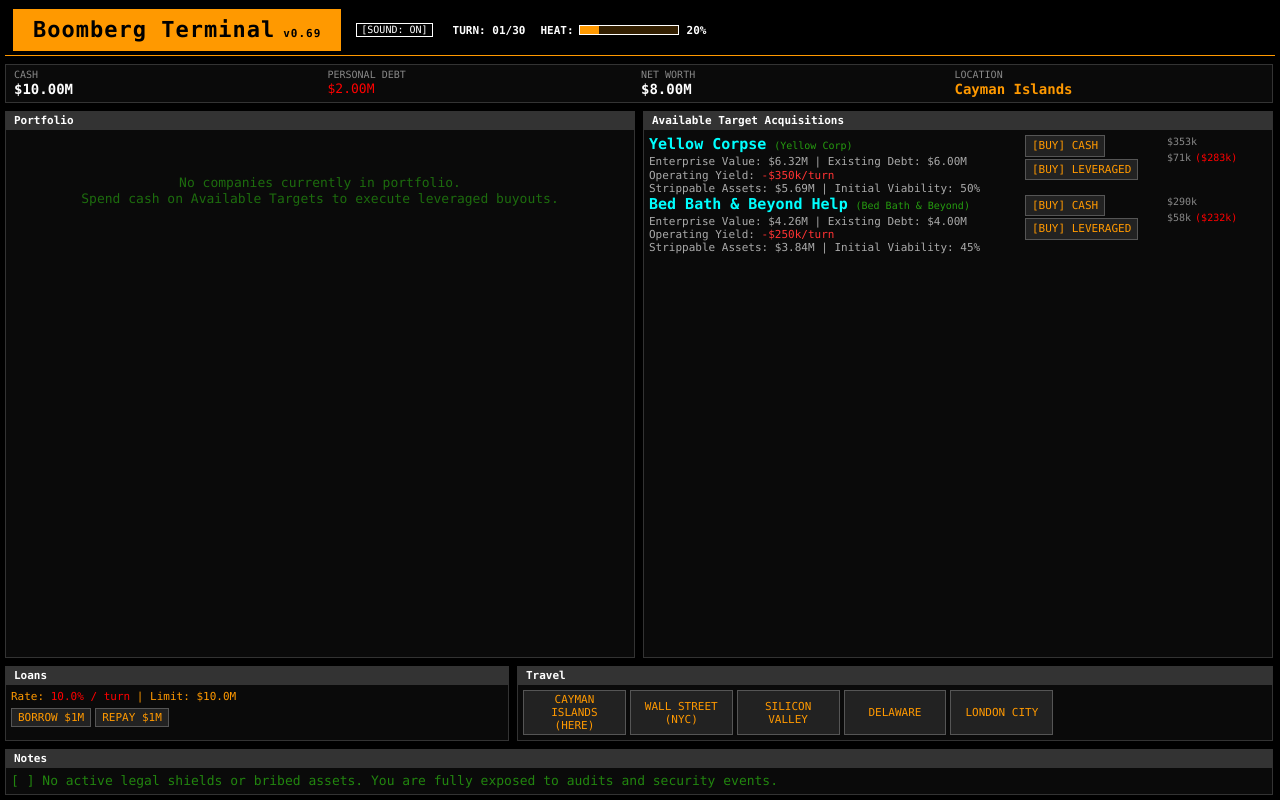
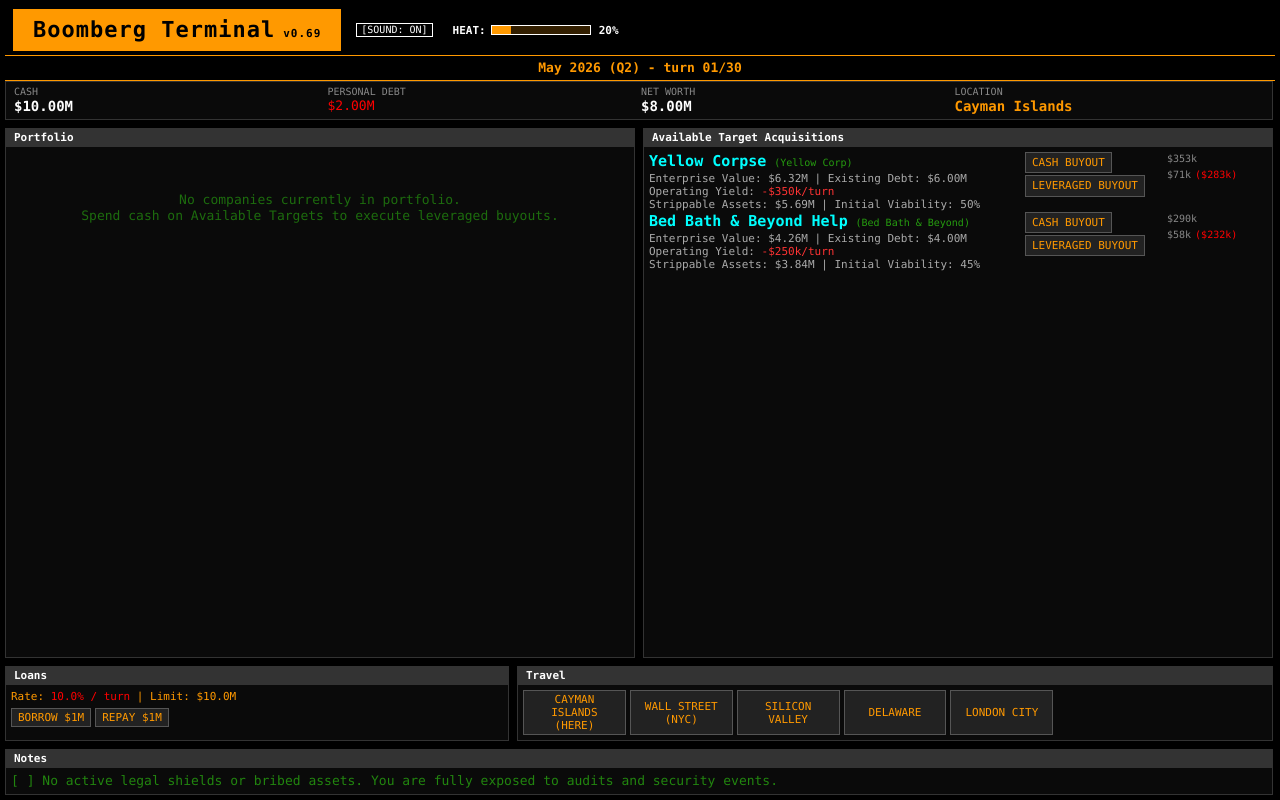
Before and after one commit to TheoA/theoa, a website: page prototype.html in a window 1280 px wide. Drawn offline with Linux system fonts and the light colour scheme.

Commit message:
Add date bar below Boomberg Terminal header with turn-based month/quarter tracking

```diff
--- a/engine.js
+++ b/engine.js
@@ -7,12 +7,15 @@ export function createEngine() {
     let state = createInitialState();
 
     function createInitialState() {
+        const now = new Date();
         return {
             cash: config.initialCash,
             debt: config.initialDebt,
             heat: config.initialHeat,
             location: 'Cayman Islands',
             turn: 1,
+            gameStartMonth: now.getMonth(),
+            gameStartYear: now.getFullYear(),
             marketCrashTurns: 0,
             creditFreezeTurns: 0,
             strikeTurns: {},
--- a/prototype.html
+++ b/prototype.html
@@ -55,7 +55,16 @@
         header {
             border-bottom: 1px solid var(--bb-amber);
             padding: 4px 8px;
-            margin-bottom: 8px;
+            flex-shrink: 0;
+        }
+
+        .date-bar {
+            border-bottom: 1px solid var(--bb-amber);
+            padding: 4px 8px;
+            font-size: 13px;
+            font-weight: bold;
+            color: var(--bb-amber);
+            text-align: center;
             flex-shrink: 0;
         }
 
@@ -469,7 +478,6 @@
                 <div class="header-info-bar">
                     <div class="sound-toggle" id="sound-toggle">[SOUND: ON]</div>
                     <div class="status-bar">
-                        <div>TURN: <span id="turn-display" class="white-highlight">01/30</span></div>
                         <div class="heat-bar-container">
                             <span>HEAT:</span>
                             <div class="heat-bar" title="Public and regulatory anger. Higher heat triggers worse events.">
@@ -481,6 +489,10 @@
                 </div>
             </div>
         </header>
+
+        <div class="date-bar">
+            <span id="date-bar-display">June 2026 (Q1) - turn 01/30</span>
+        </div>
 
         <div class="main-content">
             <!-- TOP STATS BAR -->
--- a/renderer.js
+++ b/renderer.js
@@ -1,5 +1,7 @@
 import { createEngine } from './engine.js';
 import { showToast, showBreakingToast, initToastContainers } from './components/toast.js';
+
+const MONTHS = ['January', 'February', 'March', 'April', 'May', 'June', 'July', 'August', 'September', 'October', 'November', 'December'];
 
 let audioCtx = null;
 let soundEnabled = true;
@@ -324,7 +326,13 @@ function showGameOverModal(result) {
 function updateUI() {
     const state = engine.getState();
 
-    document.getElementById('turn-display').innerText = `${String(state.turn).padStart(2, '0')}/${30}`;
+    const totalMonths = state.gameStartMonth + state.turn - 1;
+    const currentMonth = totalMonths % 12;
+    const currentYear = state.gameStartYear + Math.floor(totalMonths / 12);
+    const quarter = Math.ceil((currentMonth + 1) / 3);
+    const monthName = MONTHS[currentMonth];
+    document.getElementById('date-bar-display').innerText = `${monthName} ${currentYear} (Q${quarter}) - turn ${String(state.turn).padStart(2, '0')}/30`;
+
     document.getElementById('cash-display').innerText = engine.formatMoney(state.cash);
 
     const debtDisplay = document.getElementById('debt-display');
@@ -443,8 +451,8 @@ function updateUI() {
                     </div>
                 </div>
                 <div class="acquisition-buttons">
-                    <button onclick="buyCompanyCash('${c.id}')">[BUY] CASH</button>
-                    <button onclick="buyCompanyLeveraged('${c.id}')">[BUY] LEVERAGED</button>
+                    <button onclick="buyCompanyCash('${c.id}')">CASH BUYOUT</button>
+                    <button onclick="buyCompanyLeveraged('${c.id}')">LEVERAGED BUYOUT</button>
                 </div>
                 <div class="acquisition-values">
                     <div class="acquisition-cost-row">${engine.formatMoney(acqCost)}</div>
```
